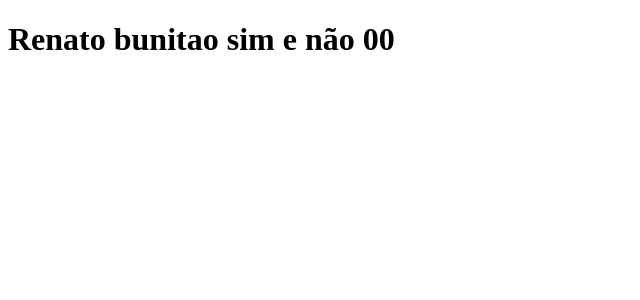
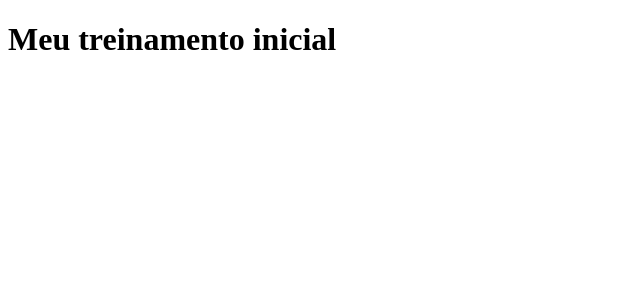
Before and after one commit to renatodev-coder/Test, a Next.js app: page / in a window 1280 px wide. Shown: the top 300 px of the page, without its empty margins (0-640 px from the left). Built offline with nearby package versions, Linux system fonts and the light colour scheme.

Commit message:
frase séria

```diff
--- a/pages/index.js
+++ b/pages/index.js
@@ -1,5 +1,5 @@
 function Home() {
-return <h1>Renato bunitao sim e não 00</h1>
+return <h1>Meu  treinamento inicial</h1>
 }
 
 export default Home;
```
